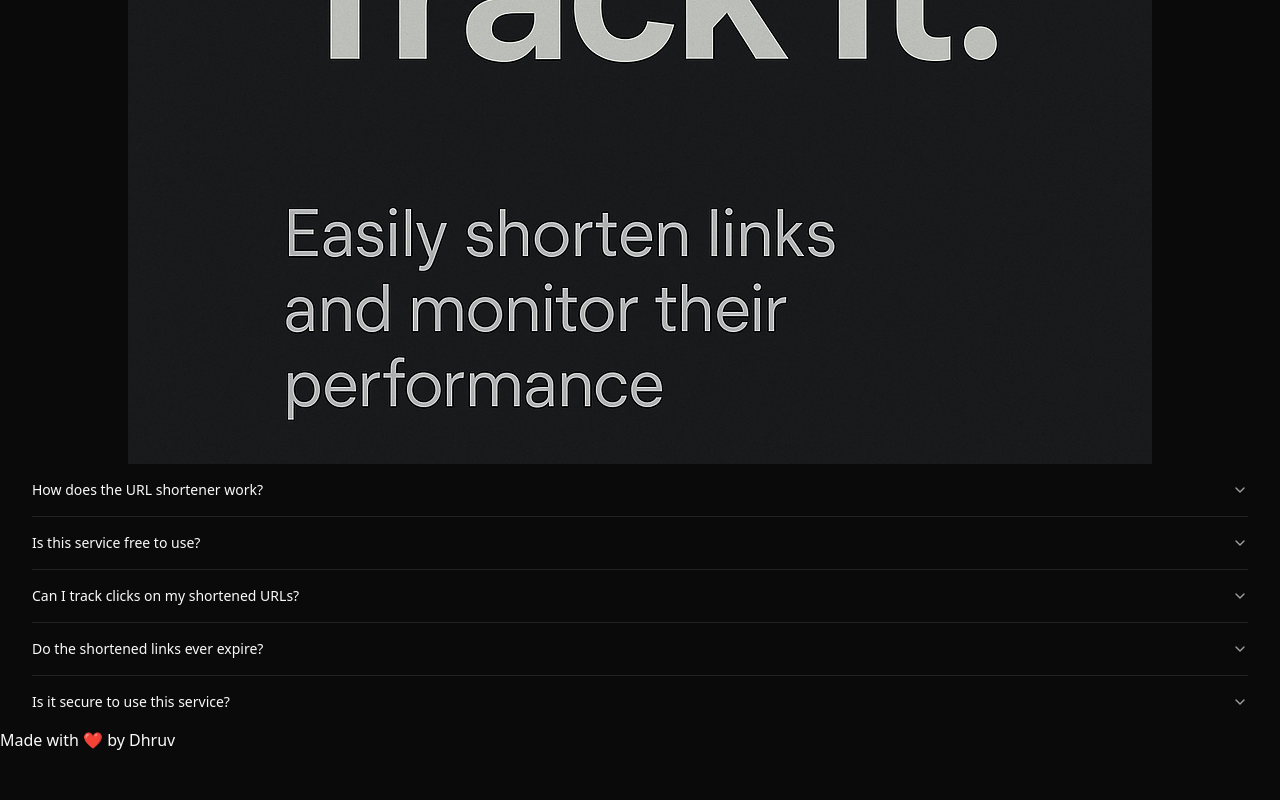
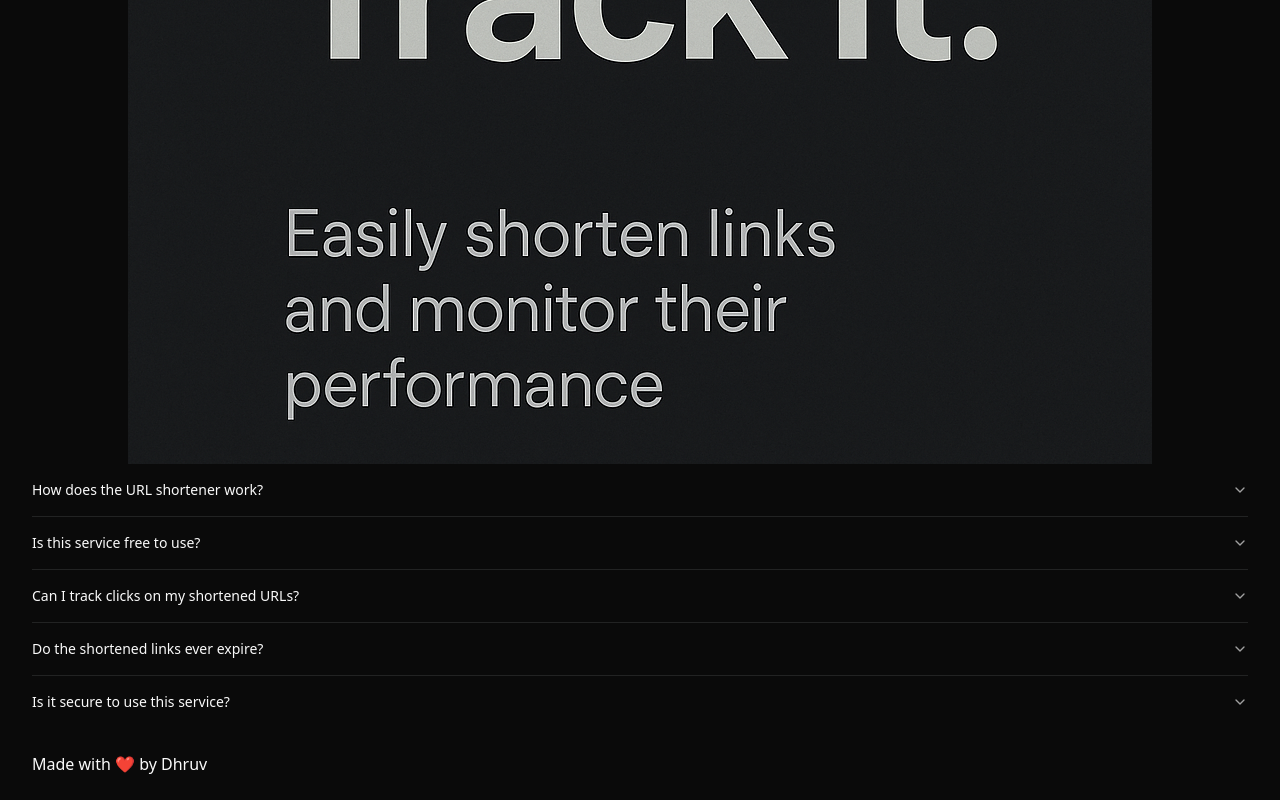
Before and after one commit to DhruvvGitHub/URL-Shortner, a React (Vite) app: page / in a window 1280 px wide. Shown: the part 848-1648 px from the top of the page. Before the commit the page ends 1600 px from the top, so only its background shows below. Built offline with nearby package versions, Linux system fonts and the light colour scheme.

Commit message:
Fixed padding issue in footer

```diff
--- a/src/Layouts/AppLayout.jsx
+++ b/src/Layouts/AppLayout.jsx
@@ -12,7 +12,7 @@ const AppLayout = () => {
         </div>
       </main>
 
-      <div>Made with ❤️ by Dhruv</div>
+      <div className="px-8 my-6">Made with ❤️ by Dhruv</div>
       {/* Footer  */}
     </div>
   );
```
